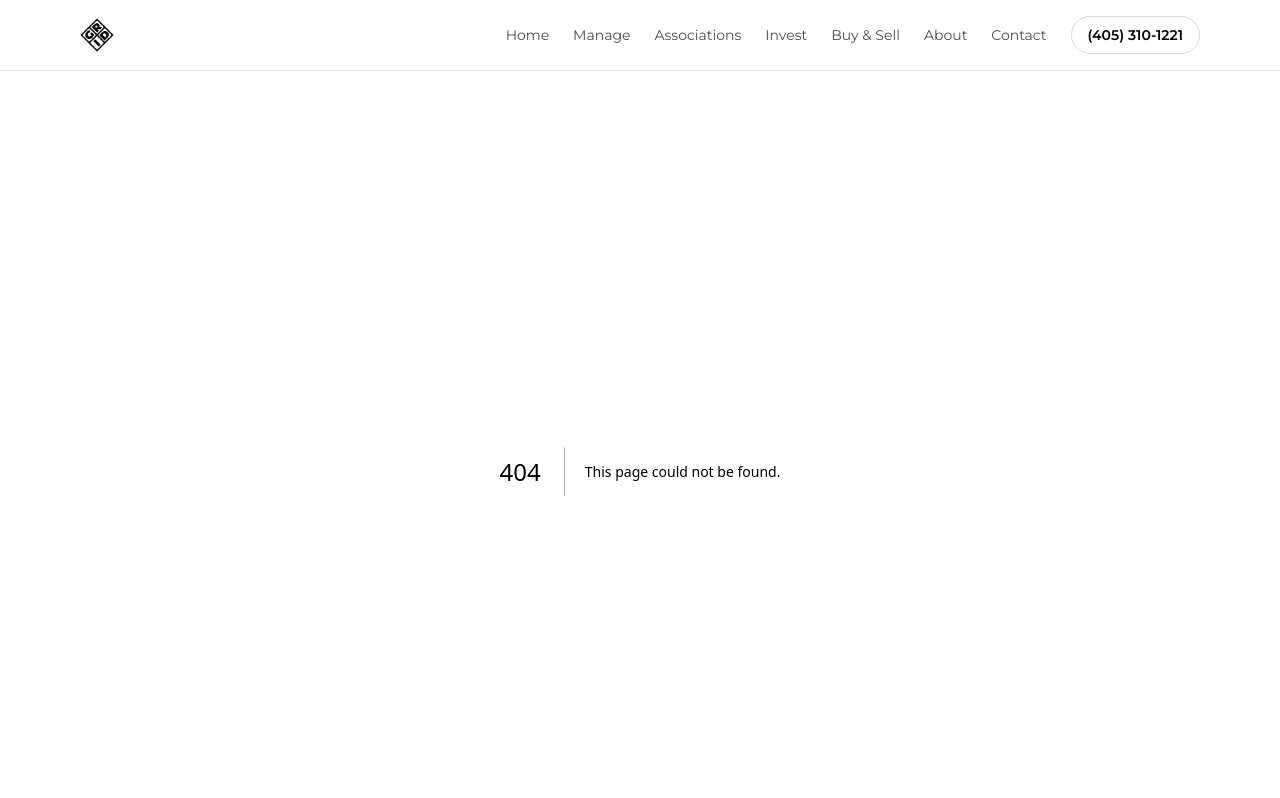
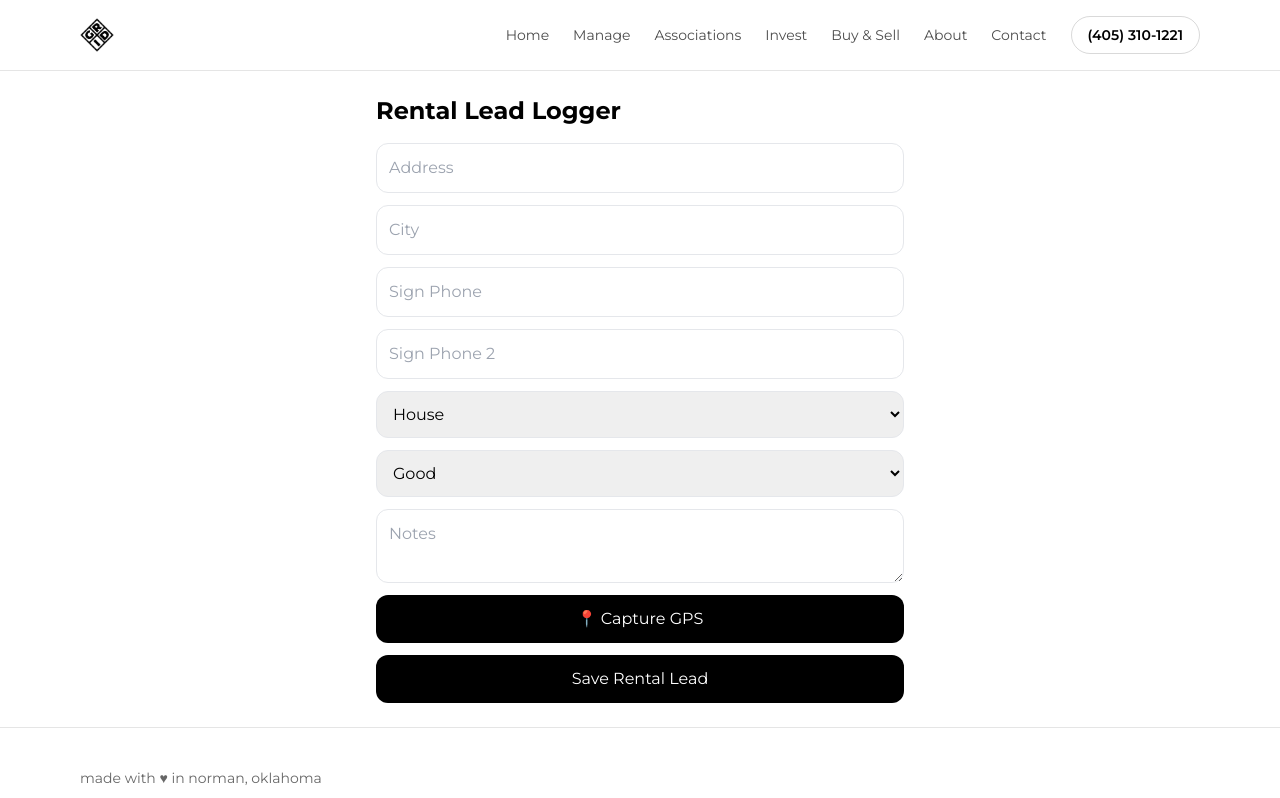
Before and after one commit to nompton/gridre, a Next.js app: page /field in a window 1280 px wide. Before the commit this address had no page. Shown: the top 798 px of the page. Built offline with nearby package versions, Linux system fonts and the light colour scheme.

Commit message:
leadform

```diff
--- /dev/null
+++ b/app/field/page.tsx
@@ -0,0 +1,13 @@
+import FieldLeadForm from "@/components/FieldLeadForm";
+
+export default function FieldPage() {
+  return (
+    <div className="max-w-xl mx-auto p-6">
+      <h1 className="text-2xl font-bold mb-4">
+        Rental Lead Logger
+      </h1>
+
+      <FieldLeadForm />
+    </div>
+  );
+}
--- /dev/null
+++ b/components/FieldLeadForm.tsx
@@ -0,0 +1,92 @@
+"use client";
+
+import { useState } from "react";
+
+export default function FieldLeadForm() {
+  const endpoint =
+    "https://automation.thegridre.com/webhook/rental-lead";
+
+  const [coords, setCoords] = useState<any>(null);
+  const [status, setStatus] = useState("idle");
+
+  function captureGPS() {
+    navigator.geolocation.getCurrentPosition((pos) => {
+      setCoords({
+        lat: pos.coords.latitude,
+        lng: pos.coords.longitude,
+      });
+    });
+  }
+
+  async function submit(e: any) {
+    e.preventDefault();
+    setStatus("sending");
+
+    const form = new FormData(e.target);
+
+    if (coords) {
+      form.append("lat", coords.lat);
+      form.append("lng", coords.lng);
+    }
+
+    const payload = Object.fromEntries(form.entries());
+
+    await fetch(endpoint, {
+      method: "POST",
+      headers: { "Content-Type": "application/json" },
+      body: JSON.stringify(payload),
+    });
+
+    setStatus("saved");
+    e.target.reset();
+    setCoords(null);
+  }
+
+  return (
+    <form onSubmit={submit} className="grid gap-3">
+
+      <input name="address" placeholder="Address" required className="border p-3 rounded-xl" />
+      <input name="city" placeholder="City" className="border p-3 rounded-xl" />
+
+      <input name="signPhone" placeholder="Sign Phone" className="border p-3 rounded-xl" />
+      <input name="signPhone2" placeholder="Sign Phone 2" className="border p-3 rounded-xl" />
+
+      <select name="propertyType" className="border p-3 rounded-xl">
+        <option>House</option>
+        <option>Duplex</option>
+        <option>Fourplex</option>
+        <option>Apartment</option>
+        <option>Condo</option>
+      </select>
+
+      <select name="condition" className="border p-3 rounded-xl">
+        <option>Good</option>
+        <option>Average</option>
+        <option>Rough</option>
+      </select>
+
+      <textarea name="notes" placeholder="Notes" className="border p-3 rounded-xl" />
+
+      {!coords ? (
+        <button type="button" onClick={captureGPS}
+          className="bg-black text-white p-3 rounded-xl">
+          📍 Capture GPS
+        </button>
+      ) : (
+        <div className="text-sm text-green-700">
+          GPS Saved ✅ {coords.lat.toFixed(5)}, {coords.lng.toFixed(5)}
+        </div>
+      )}
+
+      <button className="bg-black text-white p-3 rounded-xl">
+        {status === "sending" ? "Saving..." : "Save Rental Lead"}
+      </button>
+
+      {status === "saved" && (
+        <p className="text-green-700 text-sm">
+          Saved to CRM ✅
+        </p>
+      )}
+    </form>
+  );
+}
```
